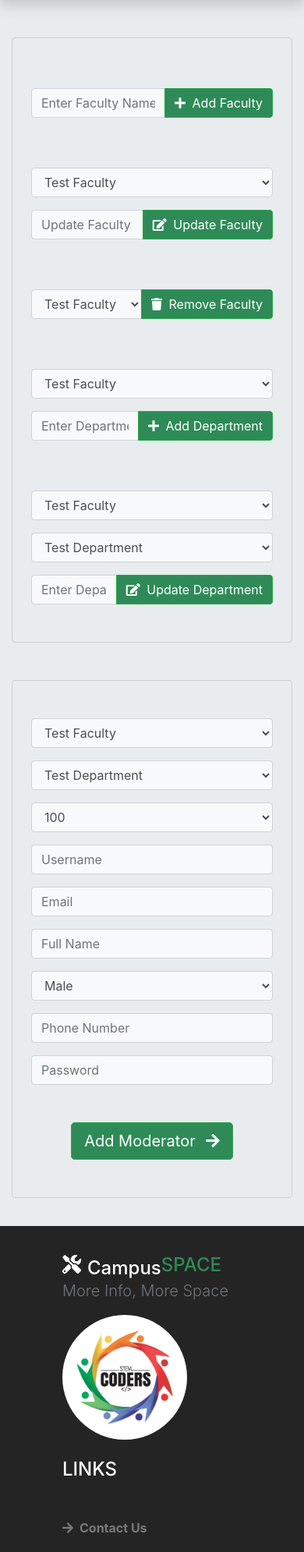
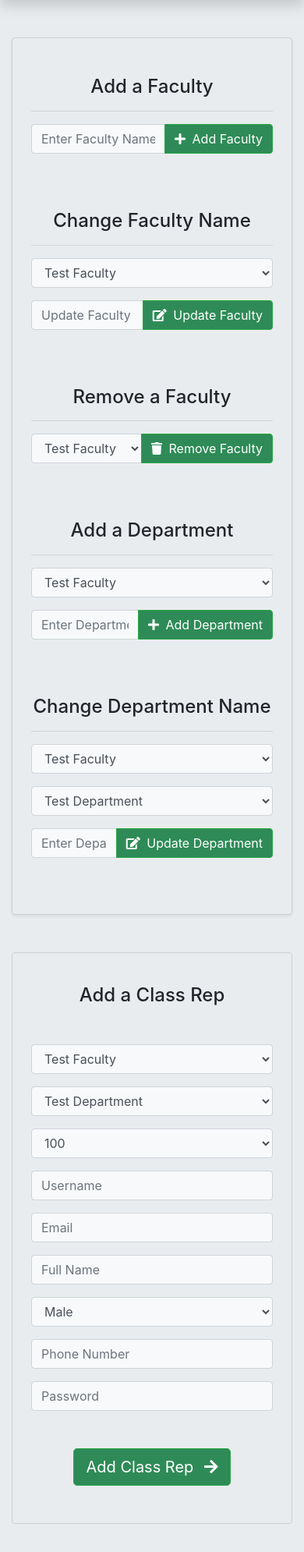
Before and after one commit to STEMCoders-ABU/project1, a CodeIgniter app: page /project1/admin/add_faculty in a window 390 px wide. Shown: the part 96-2086 px from the top of the page at 78% size. Run offline with CodeIgniter, Linux system fonts and the light colour scheme; the visitor is signed in with stand-in values (Sample User, id 1); data comes from the database, SQL or seed files in the repository.

```diff
--- a/application/views/admin/index.php
+++ b/application/views/admin/index.php
@@ -1,6 +1,6 @@
 <div class="mt-5 container-fluid text-center">
 
-    <div class="search-bar card jumbotron mx-auto p-5 mt-5 container">
+    <div class="search-bar card jumbotron mx-auto p-5 mt-5 container-fluid shadow-sm">
 
         <?php if ($this->session->flashdata('flash_message')): ?>
             <div class="mb-4 alert alert-success lead">
@@ -21,7 +21,10 @@
             </div>
         <?php endif; ?>
 
-        <?= form_open('admin/add_faculty', 'class="mx-n4"'); ?>
+        <?= form_open('admin/add_faculty', 'class="mx-n4 mb-4"'); ?>
+            <h4>Add a Faculty</h4>
+            <hr/>
+
             <div class="input-group mt-3">
                 <input type="text" class="form-control bg-light" name="faculty_name" maxlength="60" minlength="4" value="<?= set_value('faculty_name'); ?>" placeholder="Enter Faculty Name" required>
                 <div class="input-group-append">
@@ -32,7 +35,10 @@
             </div>
         </form>
 
-        <?= form_open('admin/update_faculty', 'class="mt-5 mx-n4"'); ?>
+        <?= form_open('admin/update_faculty', 'class="mt-5 mb-4 mx-n4"'); ?>
+            <h4>Change Faculty Name</h4>
+            <hr/>
+
             <div class="input-group mt-3">
                 <?= get_faculties_select(); ?>
             </div>
@@ -47,7 +53,10 @@
             </div>
         </form>
 
-        <?= form_open('admin/remove_faculty', 'class="mt-5 mx-n4"'); ?>
+        <?= form_open('admin/remove_faculty', 'class="mt-5 mb-4 mx-n4"'); ?>
+            <h4>Remove a Faculty</h4>
+            <hr/>
+
             <div class="input-group mt-3">
                 <?= get_faculties_select(); ?>
                 <div class="input-group-append">
@@ -58,7 +67,10 @@
             </div>
         </form>
 
-        <?= form_open('admin/add_department', 'class="mt-5 mx-n4"'); ?>
+        <?= form_open('admin/add_department', 'class="mt-5 mb-4 mx-n4"'); ?>
+            <h4>Add a Department</h4>
+            <hr/>
+
             <div class="input-group mt-3">
                 <?= get_faculties_select(); ?>
             </div>
@@ -73,7 +85,10 @@
             </div>
         </form>
 
-        <?= form_open('admin/update_department', 'class="mt-5 update-dept-form mx-n4"'); ?>
+        <?= form_open('admin/update_department', 'class="mt-5 mb-4 update-dept-form mx-n4"'); ?>
+            <h4>Change Department Name</h4>
+            <hr/>
+
             <div class="input-group mt-3">
                 <?= get_faculties_select('faculty_select'); ?>
             </div>
@@ -94,6 +109,8 @@
     </div>
 
     <div class="card jumbotron mx-auto p-5 mt-5 container">
+        <h4 class="mb-5 mt-n2">Add a Class Rep</h4>
+
         <?= form_open('admin/add_moderator', 'class="mt-5 add-mod-form mx-n4 mt-n3"'); ?>
             <div class="input-group mt-3">
                 <?= get_faculties_select('faculty_select'); ?>
@@ -135,7 +152,7 @@
             </div>
 
             <button type="submit" class="btn btn-success btn-theme btn-lg mt-5 pull-left">
-               Add Moderator <span class="fas fa-arrow-right ml-2"></span>
+               Add Class Rep <span class="fas fa-arrow-right ml-2"></span>
             </button>
         </form>
     </div>
--- a/application/views/admin/login.php
+++ b/application/views/admin/login.php
@@ -1,6 +1,5 @@
 <div class="text-center mt-5 shadow shadow-sm container p-4">
-	<h4 class="text-center">Sign In to Account</h4>
-	<hr class="mb-5 w-25">
+	<h4 class="text-center bg-dark mx-n4 mt-n4 p-3 text-white mb-5">Sign In to Account</h4>
 
 	<?php if(validation_errors()): ?>
 		<div class="mb-4 alert alert-danger">
--- a/application/views/pages/index.php
+++ b/application/views/pages/index.php
@@ -12,7 +12,7 @@
         </div>
 
         <div class="col-sm mt-4 mt-md-0">
-          <a href="<?= site_url('app'); ?>" class="app-link"><span class="fab fa-android mr-3 text-black"></span>Get the Mobile App</a>
+          <a href="<?= site_url('download/app'); ?>" class="app-link"><span class="fab fa-android mr-3 text-black"></span>Get the Mobile App</a>
         </div>
       </div>
     </div>
--- a/application/views/templates/header.php
+++ b/application/views/templates/header.php
@@ -17,6 +17,9 @@
         <?= 'Campus Space'; ?>
       <?php endif; ?>
     </title>
+
+    <link rel="shortcut icon" href="<?php echo base_url('assets/favicon.ico') ?>" type="image/x-icon">
+    <link rel="icon" href="<?php echo base_url('assets/favicon.ico') ?>" type="image/x-icon">
 
     <!-- Bootstrap core CSS, FontAwesome and custom css -->
     <link rel="stylesheet" href="<?php echo base_url('assets/css/bootstrap.min.css') ?>">
```
Also changed, not shown: application/controllers/Download.php (+14 -0 lines), application/views/pages/header.php (added, +75 -0 lines), assets/favicon.ico (added), 1 other file.
